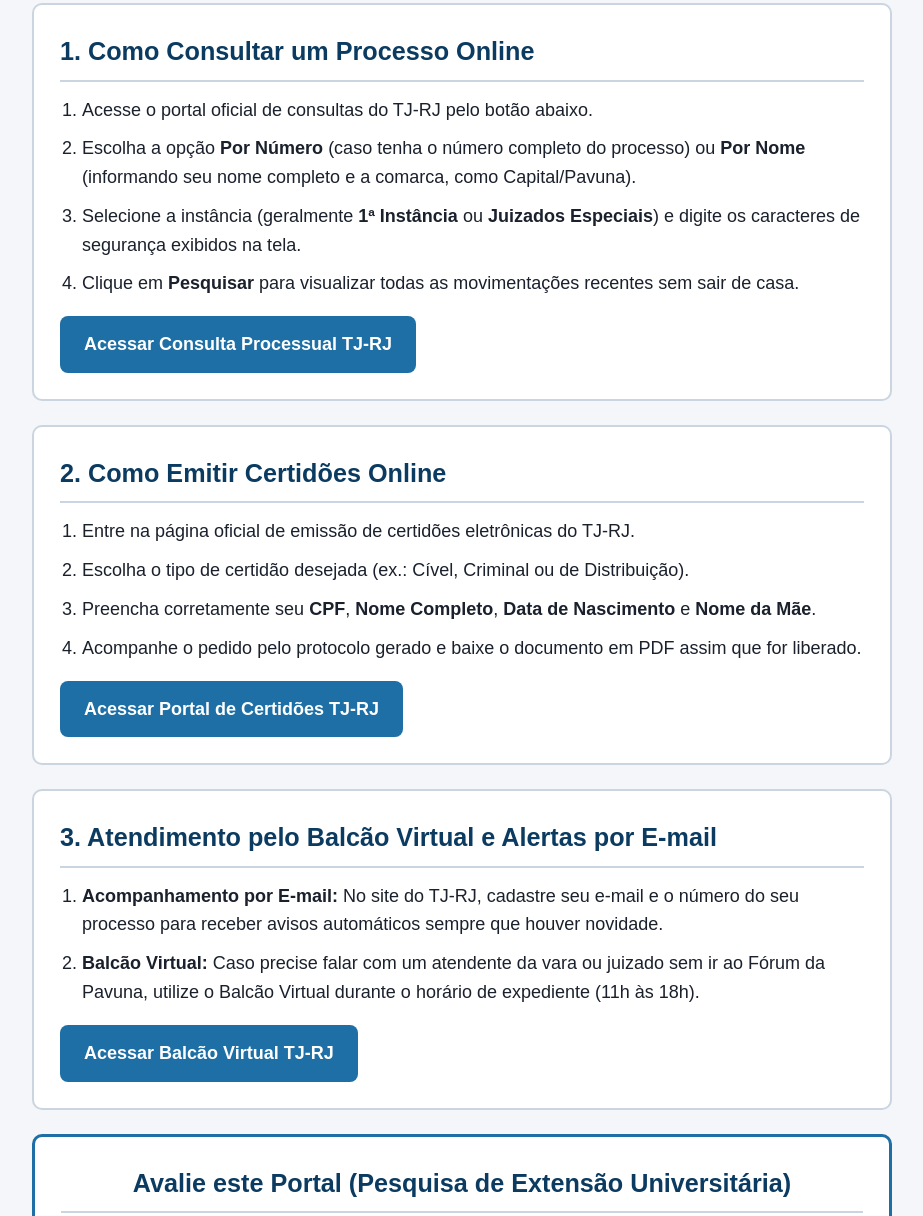
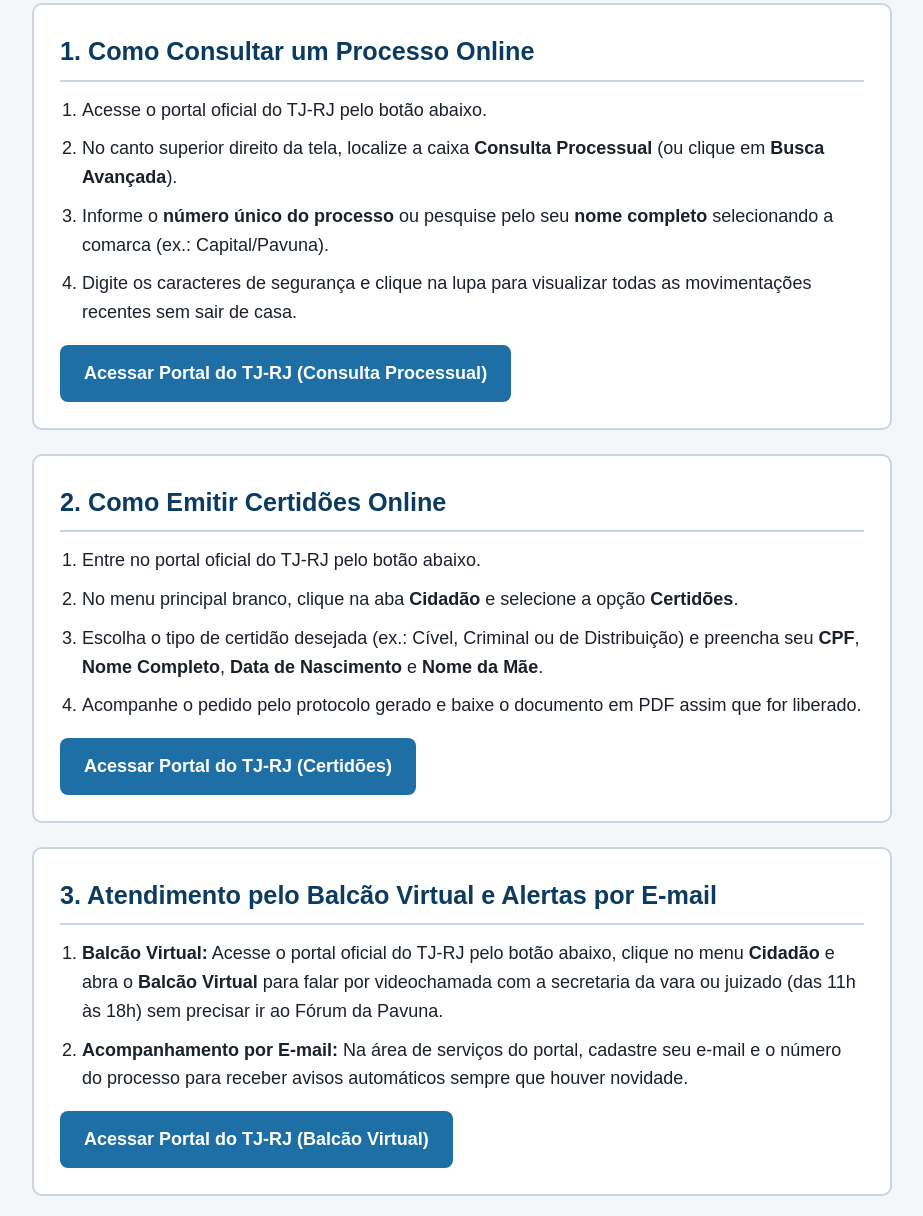
Before and after one commit to arturdata/justica-conectada-tjrj, a plain HTML site: page index.html in a window 1280 px wide. Shown: the part 591-1807 px from the top of the page, without its empty margins (178-1101 px from the left). Drawn offline with Linux system fonts and the light colour scheme.

Commit message:
Update index.html

```diff
--- a/index.html
+++ b/index.html
@@ -208,32 +208,32 @@
     <section class="card">
       <h2>1. Como Consultar um Processo Online</h2>
       <ol class="steps">
-        <li>Acesse o portal oficial de consultas do TJ-RJ pelo botão abaixo.</li>
-        <li>Escolha a opção <strong>Por Número</strong> (caso tenha o número completo do processo) ou <strong>Por Nome</strong> (informando seu nome completo e a comarca, como Capital/Pavuna).</li>
-        <li>Selecione a instância (geralmente <strong>1ª Instância</strong> ou <strong>Juizados Especiais</strong>) e digite os caracteres de segurança exibidos na tela.</li>
-        <li>Clique em <strong>Pesquisar</strong> para visualizar todas as movimentações recentes sem sair de casa.</li>
+        <li>Acesse o portal oficial do TJ-RJ pelo botão abaixo.</li>
+        <li>No canto superior direito da tela, localize a caixa <strong>Consulta Processual</strong> (ou clique em <strong>Busca Avançada</strong>).</li>
+        <li>Informe o <strong>número único do processo</strong> ou pesquise pelo seu <strong>nome completo</strong> selecionando a comarca (ex.: Capital/Pavuna).</li>
+        <li>Digite os caracteres de segurança e clique na lupa para visualizar todas as movimentações recentes sem sair de casa.</li>
       </ol>
-      <a class="btn" href="https://www3.tjrj.jus.br/consultaprocessual/" target="_blank" rel="noopener noreferrer">Acessar Consulta Processual TJ-RJ</a>
+      <a class="btn" href="https://www.tjrj.jus.br/" target="_blank" rel="noopener noreferrer">Acessar Portal do TJ-RJ (Consulta Processual)</a>
     </section>
 
     <section class="card">
       <h2>2. Como Emitir Certidões Online</h2>
       <ol class="steps">
-        <li>Entre na página oficial de emissão de certidões eletrônicas do TJ-RJ.</li>
-        <li>Escolha o tipo de certidão desejada (ex.: Cível, Criminal ou de Distribuição).</li>
-        <li>Preencha corretamente seu <strong>CPF</strong>, <strong>Nome Completo</strong>, <strong>Data de Nascimento</strong> e <strong>Nome da Mãe</strong>.</li>
+        <li>Entre no portal oficial do TJ-RJ pelo botão abaixo.</li>
+        <li>No menu principal branco, clique na aba <strong>Cidadão</strong> e selecione a opção <strong>Certidões</strong>.</li>
+        <li>Escolha o tipo de certidão desejada (ex.: Cível, Criminal ou de Distribuição) e preencha seu <strong>CPF</strong>, <strong>Nome Completo</strong>, <strong>Data de Nascimento</strong> e <strong>Nome da Mãe</strong>.</li>
         <li>Acompanhe o pedido pelo protocolo gerado e baixe o documento em PDF assim que for liberado.</li>
       </ol>
-      <a class="btn" href="https://www.tjrj.jus.br/web/guest/servicos/certidoes" target="_blank" rel="noopener noreferrer">Acessar Portal de Certidões TJ-RJ</a>
+      <a class="btn" href="https://www.tjrj.jus.br/" target="_blank" rel="noopener noreferrer">Acessar Portal do TJ-RJ (Certidões)</a>
     </section>
 
     <section class="card">
       <h2>3. Atendimento pelo Balcão Virtual e Alertas por E-mail</h2>
       <ol class="steps">
-        <li><strong>Acompanhamento por E-mail:</strong> No site do TJ-RJ, cadastre seu e-mail e o número do seu processo para receber avisos automáticos sempre que houver novidade.</li>
-        <li><strong>Balcão Virtual:</strong> Caso precise falar com um atendente da vara ou juizado sem ir ao Fórum da Pavuna, utilize o Balcão Virtual durante o horário de expediente (11h às 18h).</li>
+        <li><strong>Balcão Virtual:</strong> Acesse o portal oficial do TJ-RJ pelo botão abaixo, clique no menu <strong>Cidadão</strong> e abra o <strong>Balcão Virtual</strong> para falar por videochamada com a secretaria da vara ou juizado (das 11h às 18h) sem precisar ir ao Fórum da Pavuna.</li>
+        <li><strong>Acompanhamento por E-mail:</strong> Na área de serviços do portal, cadastre seu e-mail e o número do processo para receber avisos automáticos sempre que houver novidade.</li>
       </ol>
-      <a class="btn" href="https://www.tjrj.jus.br/balcao-virtual" target="_blank" rel="noopener noreferrer">Acessar Balcão Virtual TJ-RJ</a>
+      <a class="btn" href="https://www.tjrj.jus.br/" target="_blank" rel="noopener noreferrer">Acessar Portal do TJ-RJ (Balcão Virtual)</a>
     </section>
 
     <section class="card feedback-box">
```
